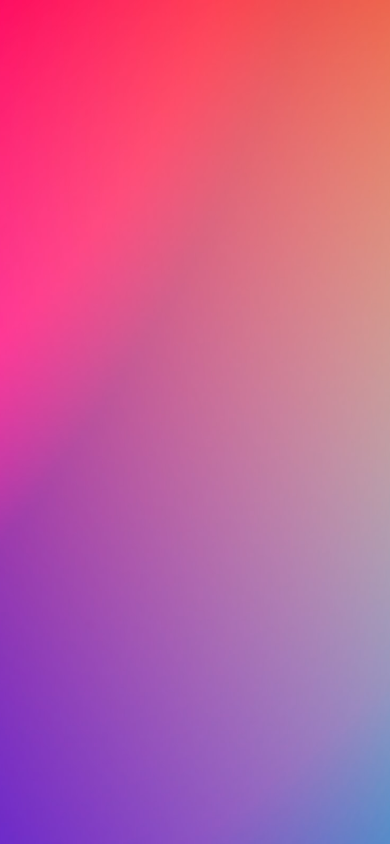
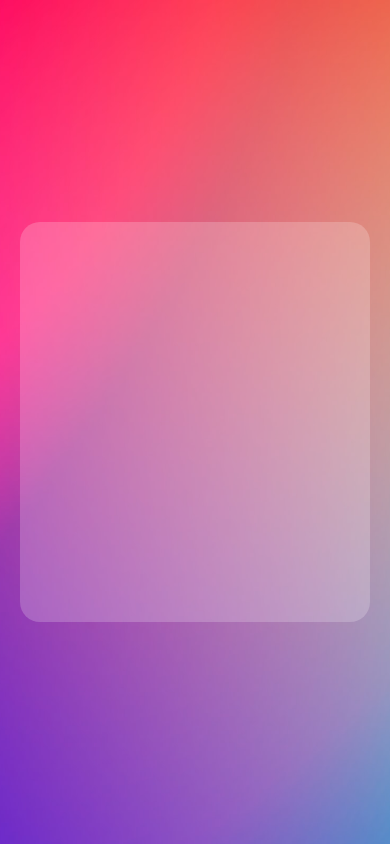
Before and after one commit to mateusmatosleonardo/layout-login, a React Native app: screen / in a window 390 px wide. Built offline with nearby package versions, Linux system fonts and the light colour scheme.

Commit message:
style: login container

```diff
--- a/App.tsx
+++ b/App.tsx
@@ -15,7 +15,9 @@ export default function App() {
         source={require('./assets/bg.jpg')}
         style={styles.background}
       >
+        <View style={styles.loginContainer}>
 
+        </View>
       </ImageBackground>
     </View>
   );
@@ -34,5 +36,13 @@ const styles = StyleSheet.create({
     display: 'flex',
     justifyContent: 'center',
     alignItems: 'center'
+  },
+  loginContainer: {
+    width: 350,
+    height: 400,
+    display: 'flex',
+    alignItems: 'center',
+    backgroundColor: 'rgba(255, 255, 255, 0.2)',
+    borderRadius: 20
   }
 });
```
